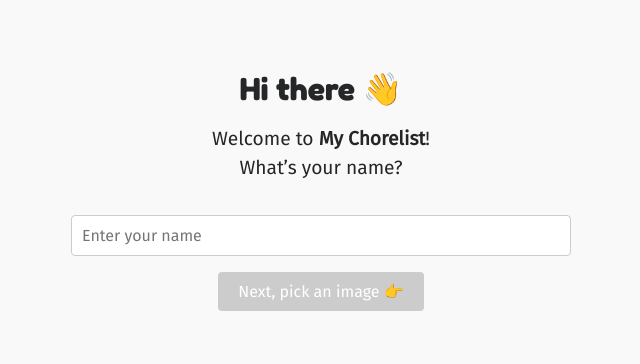
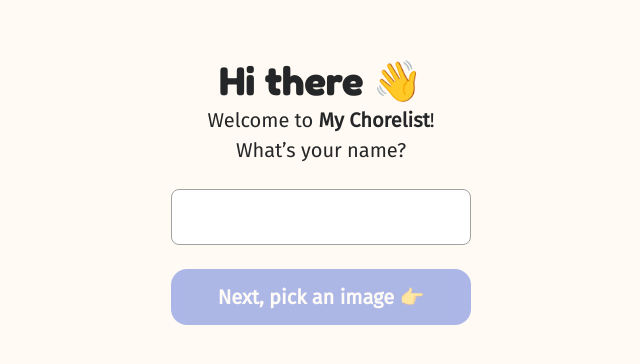
Before and after one commit to jefffis/my-chorelist, a Next.js app: page /onboarding in a window 1280 px wide. Shown: the part 210-574 px from the top of the page, without its empty margins (319-959 px from the left). Built offline with nearby package versions, Linux system fonts and the light colour scheme.

Commit message:
Clean up onboarding flow

```diff
--- a/app/components/Onboarding.js
+++ b/app/components/Onboarding.js
@@ -28,50 +28,54 @@ export default function Onboarding() {
   };
 
   return (
-    <div className={styles.container}>
+    <div className={styles.intro}>
+      <div className={styles.introContent}>
         {step === 1 ? (
-        <div className={styles.step}>
-          <h1 className={styles.title}>Hi there 👋</h1>
-          <p className={styles.subtitle}>Welcome to <strong>My Chorelist</strong>!<br />What&rsquo;s your name?</p>
+          <div className={styles.introStep}>
+            <h1 className={`h1 fredoka`}>Hi there 👋</h1>
+            <p className={`body--large`}>Welcome to <strong>My Chorelist</strong>!<br />What&rsquo;s your name?</p>
             <input
               type="text"
               value={name}
               onChange={(e) => setName(e.target.value)}
-            className={styles.input}
-            placeholder="Enter your name"
+              className={styles.introName}
             />
             <button
               onClick={handleNameSubmit}
               disabled={!name.trim()}
-            className={styles.button}
+              className={`btn`}
             >
               Next, pick an image 👉
             </button>
           </div>
         ) : (
-        <div className={styles.step}>
-          <h1 className={styles.title}>Welcome {name}!</h1>
-          <p className={styles.subtitle}>Let&rsquo;s pick an icon for you 👇</p>
-          <div className={styles.avatarGrid}>
+          <div className={styles.introStep}>
+            <h1 className={`h1 fredoka`}>Welcome {name}!</h1>
+            <p className={`body--large`}>Let&rsquo;s pick an icon for you 👇</p>
+            <div className={`${styles.introImages} mar-bot--8`}>
+              <div className={`grid grid--2 grid-gap--12`}>
                 {['icon--music.png', 'icon--bird.png', 'icon--horse.png', 'icon--panda.png'].map((icon) => (
                   <img
                     key={icon}
                     src={`/images/${icon}`}
                     alt=""
+                    tabIndex="0"
                     onClick={() => handleAvatarSelect(`/images/${icon}`)}
-                className={`${styles.avatar} ${avatar === `/images/${icon}` ? styles.selected : ''}`}
+                    className={styles.appIcon}
                   />
                 ))}
+              </div>
             </div>
             <button
               onClick={handleFinish}
               disabled={!avatar}
-            className={styles.button}
+              className={`btn`}
             >
               Let&rsquo;s get started 💪
             </button>
           </div>
         )}
       </div>
+    </div>
   );
 }
--- a/app/components/Onboarding.module.css
+++ b/app/components/Onboarding.module.css
@@ -1,73 +1,57 @@
-.container {
-  display: flex;
-  justify-content: center;
-  align-items: center;
-  min-height: 100vh;
-  padding: 20px;
-  background-color: #f9f9f9;
+/* intro */
+.intro {
+  display: table;
+  height: 100vh;
+  width: 100%;
+}
+.introContent {
+  display: table-cell;
+  vertical-align: middle;
+  text-align: center;
+}
+.introStep {
+  margin: auto;
+  max-width: 300px;
+}
+.introName {
+  border-radius: 8px;
+  border: 1px solid var(--grey2);
+  box-shadow: 0 0 0 6px transparent;
+  display: block;
+  font-size: 20px;
+  height: 56px;
+  line-height: 56px;
+  margin: 24px auto;
+  outline: none;
+  padding: 0 12px;
+  width: 100%;
+}
+.introName:focus {
+  border-color: var(--black);
+  box-shadow: 0 0 0 2px var(--offwhite), 0 0 0 6px var(--focus);
 }
 
-.step {
-  text-align: center;
-  max-width: 500px;
-  width: 100%;
+.introImages {
+  margin-left: auto;
+  margin-right: auto;
+  padding: 16px;
+  width: 300px;
 }
-
-.title {
-  font-size: 2rem;
-  margin-bottom: 1rem;
-  font-family: 'Fredoka', sans-serif;
+.appIcon {
+  border-radius: 24px;
+  cursor: pointer;
+/*  border: 1px solid rgba(37, 38, 39, 0.24);*/
+  display: block;
+  margin: auto;
+  outline: none;
+  transition: transform 0.24s ease-in-out;
 }
-
-.subtitle {
-  font-size: 1.2rem;
-  margin-bottom: 2rem;
+.appIcon:hover, .appIcon:focus {
+  transform: scale(1.08);
 }
-
-.input {
-  width: 100%;
-  padding: 10px;
-  margin-bottom: 1rem;
-  border: 1px solid #ccc;
-  border-radius: 4px;
-  font-size: 1rem;
+.appIcon:focus {
+  box-shadow: 0 0 0 2px var(--offwhite), 0 0 0 6px var(--focus);
 }
-
-.button {
-  padding: 10px 20px;
-  background-color: #0070f3;
-  color: white;
-  border: none;
-  border-radius: 4px;
-  font-size: 1rem;
-  cursor: pointer;
-  transition: background-color 0.3s;
+.appIcon:active {
+  transform: scale(0.9);
 }
-
-.button:disabled {
-  background-color: #ccc;
-  cursor: not-allowed;
-}
-
-.avatarGrid {
-  display: grid;
-  grid-template-columns: repeat(2, 1fr);
-  gap: 10px;
-  margin-bottom: 2rem;
-}
-
-.avatar {
-  width: 100%;
-  height: auto;
-  border-radius: 8px;
-  cursor: pointer;
-  transition: transform 0.3s;
-}
-
-.avatar:hover {
-  transform: scale(1.05);
-}
-
-.selected {
-  border: 2px solid #0070f3;
-}
--- a/app/components/SuccessMessage.module.css
+++ b/app/components/SuccessMessage.module.css
@@ -13,46 +13,33 @@
 }
 
 .container {
-  background-color: white;
-  padding: 2rem;
-  border-radius: 8px;
+  background-color: var(--white);
+  border-radius: 12px 12px 0 0;
+  bottom: 0;
+  box-shadow: 0 8px 16px rgba(37, 38, 39, 0.4);
+  display: block;
+  left: 50%;
+  margin: auto;
+  min-width: calc(100% - 48px);
+  max-width: 560px;
+  padding: 40px 24px;
+  position: absolute;
   text-align: center;
-  max-width: 400px;
-  width: 90%;
-  animation: slideIn 0.3s ease-in-out;
+  transform: translateX(-50%);
+  /*animation: slideIn 0.3s ease-in-out;*/
+
+  min-width: 560px;
+}
+
+.content {
+  margin: auto;
+  max-width: 300px;
 }
 
 .image {
-  width: 200px;
-  height: auto;
-  margin-bottom: 1rem;
-}
-
-.title {
-  font-size: 1.5rem;
-  margin-bottom: 0.5rem;
-  font-family: 'Fredoka', sans-serif;
-}
-
-.message {
-  font-size: 1.1rem;
-  margin-bottom: 1.5rem;
-  color: #666;
-}
-
-.button {
-  padding: 10px 20px;
-  background-color: #0070f3;
-  color: white;
-  border: none;
-  border-radius: 4px;
-  font-size: 1rem;
-  cursor: pointer;
-  transition: background-color 0.3s;
-}
-
-.button:hover {
-  background-color: #0051a8;
+  display: block;
+  margin: auto;
+  max-width: 180px;
 }
 
 @keyframes fadeIn {
--- a/app/globals.css
+++ b/app/globals.css
@@ -143,7 +143,7 @@ h5, .h5 {
 .grid-gap--12 {
     padding: 12px;
     grid-column-gap: 12px;
-    grid-row-gap: 12px;
+    grid-row-gap: 24px;
 }
 .grid-gap--24 {
     grid-column-gap: 24px;
```
Also changed, not shown: app/components/SuccessMessage.js (+9 -7 lines). Lines whose indentation alone changed are shown as unchanged.
